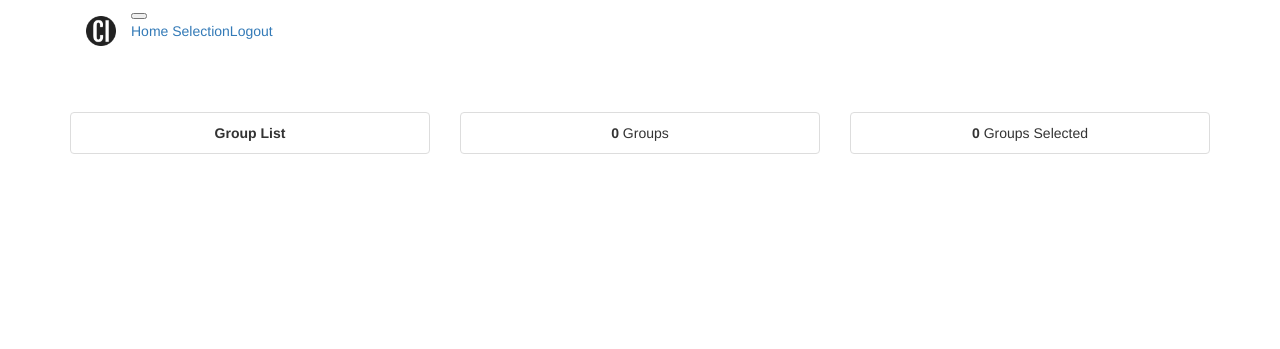
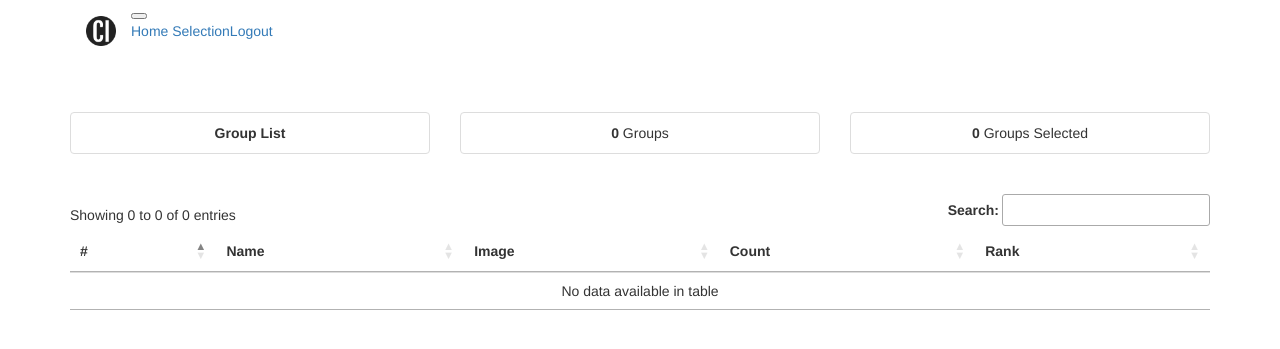
Before and after one commit to crazynayan/za2019, a Flask app: page /groups in a window 1280 px wide. Shown: the top 349 px of the page. Run offline with Flask 2, Linux system fonts and the light colour scheme; the visitor is signed in with stand-in values (Sample User, id 1); data that the repository does not hold is empty; parts of the project's set-up code (start-up, migrations or seed data) failed here and were passed over; some libraries are stand-ins or nearby versions.

Commit message:
Group Selection image and data table

```diff
--- a/flask_app/templates/bootstrap_base.html
+++ b/flask_app/templates/bootstrap_base.html
@@ -4,6 +4,8 @@
     {{ super() }}
     <link rel="stylesheet" href="{{ url_for('static', filename='css/main.css') }}">
     <link rel="icon" href="{{ url_for('static', filename='favicon.ico') }}">
+    <link href="https://cdn.datatables.net/1.10.20/css/jquery.dataTables.css" rel="stylesheet" type="text/css">
+
 {% endblock %}
 
 {% block title %} ZA {% endblock %}
@@ -88,3 +90,18 @@
         {% endfor %}
     </form>
 {% endmacro %}
+
+{% block scripts %}
+    {{ super() }}
+    <script charset="utf8" src="https://cdn.datatables.net/1.10.20/js/jquery.dataTables.js" type="text/javascript">
+    </script>
+    <!--suppress JSUnresolvedVariable -->
+    <script>
+        $.extend($.fn.dataTable.defaults, {
+            paging: false,
+            dom: '<"top"if>'
+
+        });
+    </script>
+
+{% endblock %}
--- a/flask_app/templates/selection-groups.html
+++ b/flask_app/templates/selection-groups.html
@@ -26,23 +26,43 @@
         </div>
     </div>
     <br>
-    {% for group_items in groups|batch(3) %}
-        <div class="row">
-            {% for group in group_items %}
-                <div class="col-md-4">
-                    <a class="btn btn-block {{ group.display_group_button }}"
+    <table id="groupList" class="table">
+        <thead>
+        <tr>
+            <th scope="col">#</th>
+            <th scope="col" class="text-center">Name</th>
+            <th scope="col" class="text-center">Image</th>
+            <th scope="col" class="text-center">Count</th>
+            <th scope="col" class="text-center">Rank</th>
+        </tr>
+        </thead>
+        <tbody>
+
+        {% for group in groups %}
+            <tr>
+                <td class="h1">{{ loop.index }}</td>
+                <td>
+                    <a class="btn btn-block {{group.display_group_button }}"
                        href="{{ url_for('group_select.selection', group_id=group.id) }}">
-                        {{ group.name }} -
-                        Players #{{ group.player_count }} -
-                        Score #{{ group.group_rank }}
+                        <span class="h1">{{ group.name }}</span>
                     </a>
-                </div>
-            {% endfor %}
-        </div>
-        <br>
-    {% endfor %}
+                </td>
+                <td><img src="{{ group.player_maps[0].url }}" class="img-fluid" alt="image"></td>
+                <td class="text-center h1">{{ group.player_count }}</td>
+                <td class="text-center">{{ group.group_rank }}</td>
+            </tr>
+        {% endfor %}
+        </tbody>
+    </table>
+    <br>
 {% endblock %}
 
 {% block scripts %}
     {{ super() }}
+    <!--suppress JSUnresolvedFunction -->
+    <script>
+        $(document).ready( () => {
+            $('#groupList').DataTable();
+        });
+    </script>
 {% endblock %}
```
